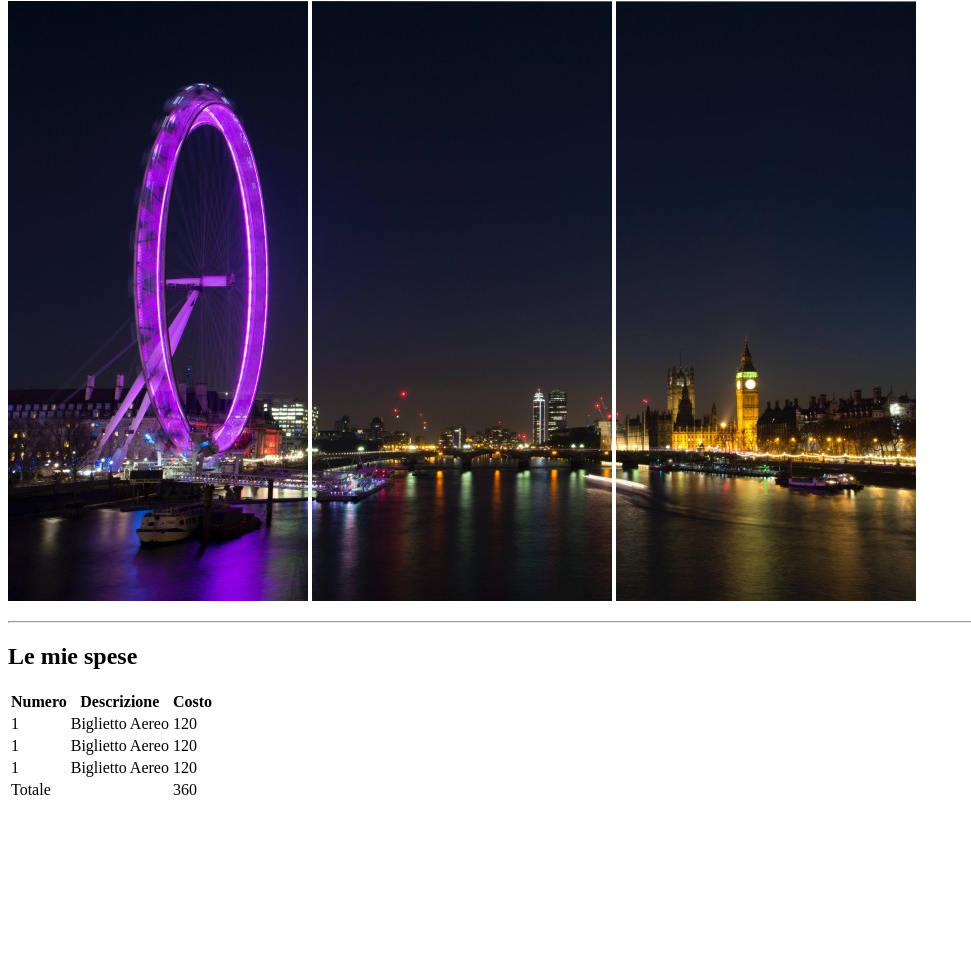
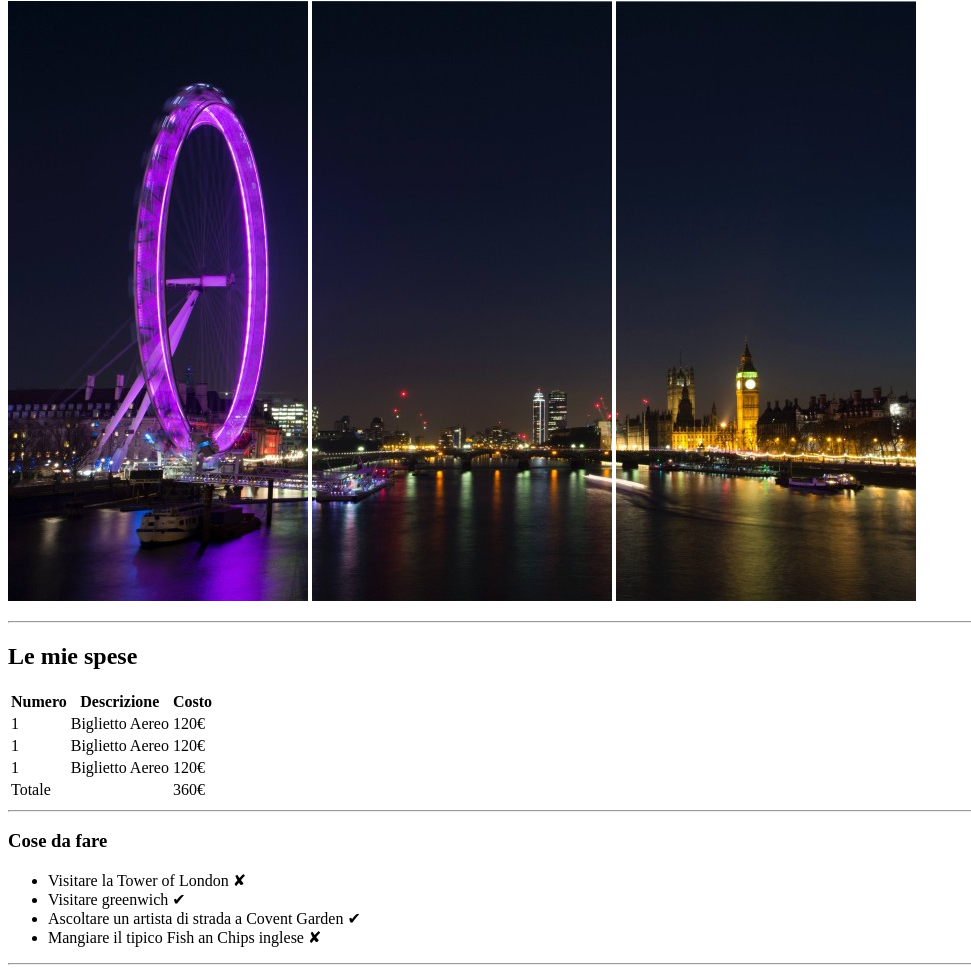
Before and after one commit to JorgeLuix/html-london-trip, a plain HTML site: page index.html in a window 1280 px wide. Shown: the part 79-1052 px from the top of the page, without its empty margins (0-971 px from the left). Before the commit the page ends 889 px from the top, so only its background shows below. Drawn offline with Linux system fonts and the light colour scheme.

Commit message:
added h3 ul to section2 on index html

```diff
--- a/index.html
+++ b/index.html
@@ -31,29 +31,39 @@
             <tr>
                 <td>1</td>
                 <td>Biglietto Aereo</td>
-                <td>120</td>
+                <td>120&#8364</td>
                 <tr>
                     <td>1</td>
                     <td>Biglietto Aereo</td>
-                    <td>120</td>
+                    <td>120&#8364</td>
                 </tr>
                 <tr>
                     <td>1</td>
                     <td>Biglietto Aereo</td>
-                    <td>120</td>
+                    <td>120&#8364</td>
                 </tr>
                 <tr>
                     <td>Totale</td>
                     <td></td>
-                    <td>360</td>
+                    <td>360&#8364</td>
                 </tr>
             </tr>
         </table>
+        <hr>
     </section>
     <!-- /Inizio section 1-->
 
     <!-- Inizio section 2 -->
-    <section></section>
+    <section>
+            <h3> Cose da fare</h3>
+            <ul>
+                <li>Visitare la Tower of London &#10008</li>
+                <li>Visitare greenwich &#10004</li>
+                <li>Ascoltare un artista di strada a Covent Garden &#10004 </li>
+                <li>Mangiare il tipico Fish an Chips inglese &#10008</li>
+            </ul>
+            <hr>
+    </section>
     <!-- /Inizio section 2-->
 
     <!-- Inizio section 3 -->
```
